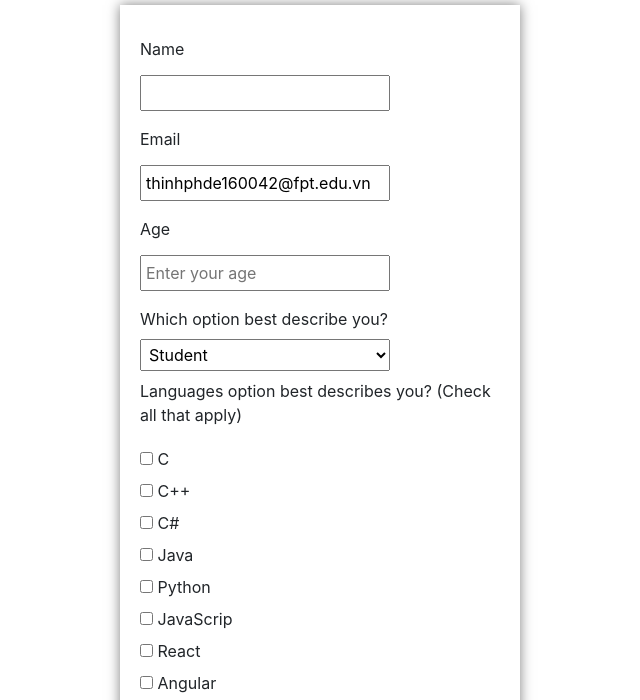
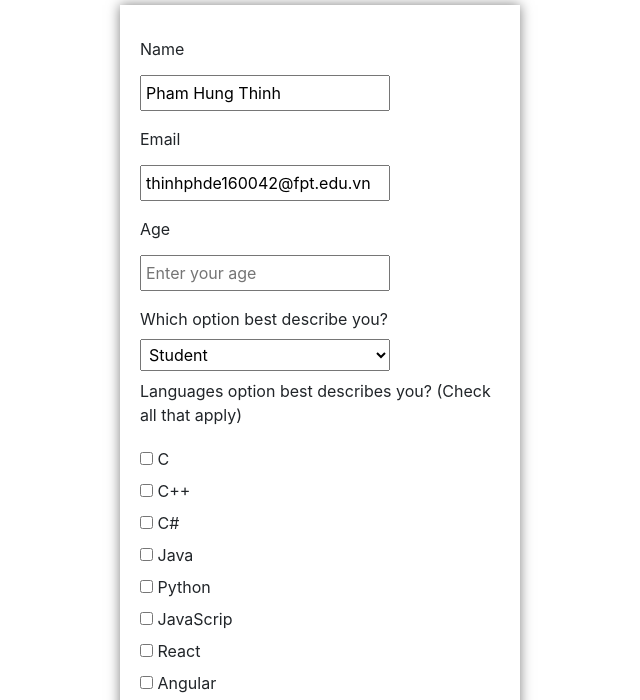
Before and after one commit to rinpit/BasicWeb, a website: page index.html in a window 1280 px wide. Shown: the part 91-791 px from the top of the page, without its empty margins (320-960 px from the left). Drawn offline with nearby package versions, Linux system fonts and the light colour scheme.

Commit message:
add content in index.html

```diff
--- a/index.html
+++ b/index.html
@@ -18,7 +18,7 @@
 
             <div class="content1">
                 <label for="">Name</label> <br>
-                <input type="text" required>
+                <input type="text" value="Pham Hung Thinh">
             </div>
 
             <div class="content1">
```
